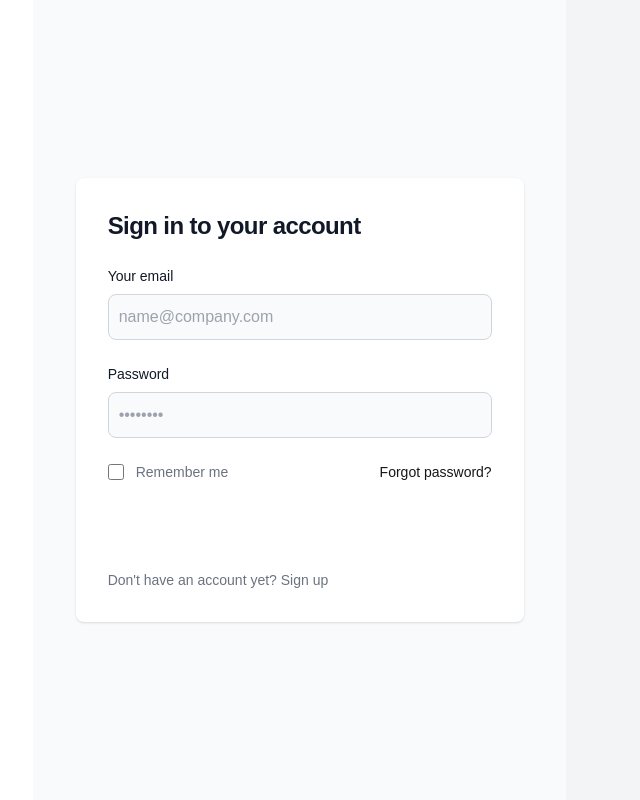
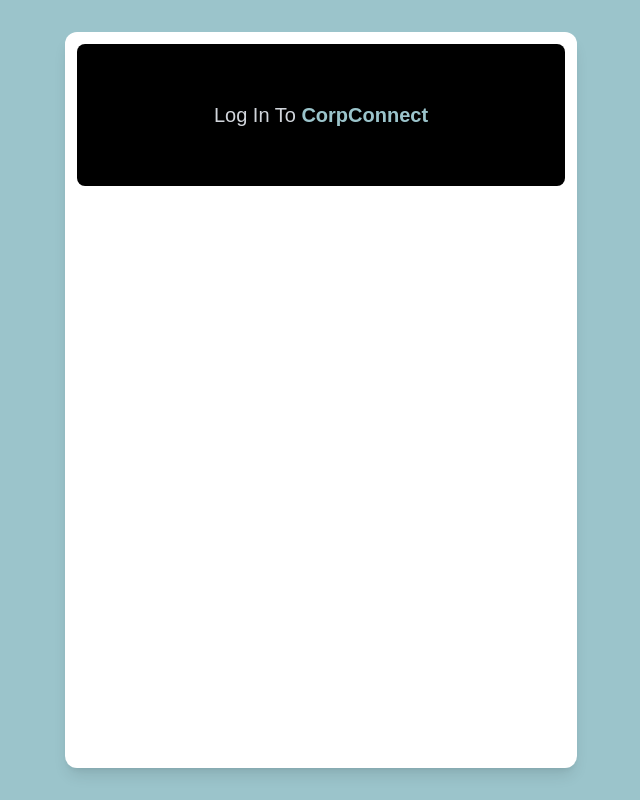
Before and after one commit to rohanpansara/corp-connect-nextjs, a Next.js app: page /auth/login in a window 1280 px wide. Shown: the whole page, without its empty margins (607-1247 px from the left). Built offline with nearby package versions, Linux system fonts and the light colour scheme.

Commit message:
Login Page Design Started

```diff
--- a/src/app/auth/login/page.tsx
+++ b/src/app/auth/login/page.tsx
@@ -2,7 +2,7 @@
 
 const LoginPage = () => {
     return (
-        <div className="min-h-screen bg-gray-100 flex items-center justify-center">
+        <div className="min-h-screen bg-[#9BC4CB] flex items-center justify-center">
             <LoginForm />
         </div>
     );
--- a/src/components/LoginForm.tsx
+++ b/src/components/LoginForm.tsx
@@ -4,6 +4,9 @@
 import { useState } from 'react';
 import { useRouter } from 'next/navigation'; // Use from 'next/navigation' in the app directory
 import { apiClient } from '@/utils/apiClient';
+import Image from 'next/image';
+import illustration from '@/assets/illustration.png';
+
 
 const LoginForm = () => {
     const [email, setEmail] = useState('');
@@ -29,87 +32,64 @@
 
 
     return (
-        // <div className="flex justify-center items-center h-screen">
-        //     <div className="w-full max-w-sm p-6 bg-white shadow-md rounded-lg">
-        //         <h2 className="text-2xl font-bold text-center mb-6">Login</h2>
-        //         {error && <p className="text-red-500 text-center mb-4">{error}</p>}
-        //         <form onSubmit={handleSubmit}>
-        //             <div className="mb-4">
-        //                 <label htmlFor="email" className="block text-sm font-medium text-gray-700">
-        //                     Email
-        //                 </label>
-        //                 <input
-        //                     type="email"
-        //                     id="email"
-        //                     value={email}
-        //                     onChange={(e) => setEmail(e.target.value)}
-        //                     required
-        //                     className="mt-1 block w-full px-3 py-2 border border-gray-300 rounded-md shadow-sm focus:outline-none focus:ring-indigo-500 focus:border-indigo-500 sm:text-sm"
-        //                 />
-        //             </div>
+        <>
+            <main className='flex w-[90%] h-screen min-h-screen bg-[#9BC4CB]'>
+                <section className='flex w-1/2'>
+                    {/* <Image src={illustration} alt="Illustration" layout="responsive" /> */}
+                </section>
+                <section className='flex w-1/2'>
+                    <div className='w-full p-8'>
+                        <div className='w-full h-full min-h-full bg-white shadow-lg rounded-[12px]'>
+                            <div className='flex flex-col p-3 w-full h-full'>
+                                <div className='flex h-[20%] w-full justify-center items-center text-pretty text-xl font-medium text-gray-300 bg-black rounded-lg p-5'>
+                                    Log In To&nbsp;<span className='text-[#9BC4CB] font-bold'>CorpConnect</span>
+                                </div>
+                            </div>
+                        </div>
+                    </div>
+                </section>
+                {/* <section className='flex w-1/2'>
+                    <div className="flex min-h-full flex-col justify-center px-6 py-12 lg:px-8">
+                        <div className="sm:mx-auto sm:w-full sm:max-w-sm">
+                            <img className="mx-auto h-10 w-auto" src="https://tailwindui.com/plus/img/logos/mark.svg?color=indigo&shade=600" alt="Your Company" />
+                            <h2 className="mt-10 text-center text-2xl font-bold leading-9 tracking-tight text-gray-900">Sign in to your account</h2>
+                        </div>
 
-        //             <div className="mb-6">
-        //                 <label htmlFor="password" className="block text-sm font-medium text-gray-700">
-        //                     Password
-        //                 </label>
-        //                 <input
-        //                     type="password"
-        //                     id="password"
-        //                     value={password}
-        //                     onChange={(e) => setPassword(e.target.value)}
-        //                     required
-        //                     className="mt-1 block w-full px-3 py-2 border border-gray-300 rounded-md shadow-sm focus:outline-none focus:ring-indigo-500 focus:border-indigo-500 sm:text-sm"
-        //                 />
-        //             </div>
+                        <div className="mt-10 sm:mx-auto sm:w-full sm:max-w-sm">
+                            <form className="space-y-6" action="#" method="POST">
+                                <div>
+                                    <label about="email" className="block text-sm font-medium leading-6 text-gray-900">Email address</label>
+                                    <div className="mt-2">
+                                        <input id="email" name="email" type="email" autoComplete="email" required className="block w-full rounded-md border-0 py-1.5 text-gray-900 shadow-sm ring-1 ring-inset ring-gray-300 placeholder:text-gray-400 focus:ring-2 focus:ring-inset focus:ring-indigo-600 sm:text-sm sm:leading-6" />
+                                    </div>
+                                </div>
 
-        //             <button
-        //                 type="submit"
-        //                 className="w-full bg-indigo-600 text-white py-2 px-4 rounded-md shadow hover:bg-indigo-700 focus:outline-none focus:ring-2 focus:ring-indigo-500"
-        //             >
-        //                 Login
-        //             </button>
-        //         </form>
-        //     </div>
-        // </div>
-        <div className="flex justify-around items-center h-screen w-5/6 bg-black ">
-            <section className='flex bg-white w-1/2 h-screen'></section>
-            <section className="bg-gray-50 dark:bg-gray-900 w-1/2">
-                <div className="flex flex-col items-center justify-center px-6 py-8 mx-auto md:h-screen lg:py-0">
-                    <div className="w-full bg-white rounded-lg shadow dark:border md:mt-0 sm:max-w-md xl:p-0 dark:bg-gray-800 dark:border-gray-700">
-                        <div className="p-6 space-y-4 md:space-y-6 sm:p-8">
-                            <h1 className="text-xl font-bold leading-tight tracking-tight text-gray-900 md:text-2xl dark:text-white">
-                                Sign in to your account
-                            </h1>
-                            <form className="space-y-4 md:space-y-6" action="#">
                                 <div>
-                                    <label about="email" className="block mb-2 text-sm font-medium text-gray-900 dark:text-white">Your email</label>
-                                    <input type="email" name="email" id="email" className="bg-gray-50 border border-gray-300 text-gray-900 rounded-lg focus:ring-primary-600 focus:border-primary-600 block w-full p-2.5 dark:bg-gray-700 dark:border-gray-600 dark:placeholder-gray-400 dark:text-white dark:focus:ring-blue-500 dark:focus:border-blue-500" placeholder="name@company.com" />
-                                </div>
-                                <div>
-                                    <label about="password" className="block mb-2 text-sm font-medium text-gray-900 dark:text-white">Password</label>
-                                    <input type="password" name="password" id="password" placeholder="••••••••" className="bg-gray-50 border border-gray-300 text-gray-900 rounded-lg focus:ring-primary-600 focus:border-primary-600 block w-full p-2.5 dark:bg-gray-700 dark:border-gray-600 dark:placeholder-gray-400 dark:text-white dark:focus:ring-blue-500 dark:focus:border-blue-500" />
-                                </div>
-                                <div className="flex items-center justify-between">
-                                    <div className="flex items-start">
-                                        <div className="flex items-center h-5">
-                                            <input id="remember" aria-describedby="remember" type="checkbox" className="w-4 h-4 border border-gray-300 rounded bg-gray-50 focus:ring-3 focus:ring-primary-300 dark:bg-gray-700 dark:border-gray-600 dark:focus:ring-primary-600 dark:ring-offset-gray-800" />
-                                        </div>
-                                        <div className="ml-3 text-sm">
-                                            <label about="remember" className="text-gray-500 dark:text-gray-300">Remember me</label>
+                                    <div className="flex items-center justify-between">
+                                        <label about="password" className="block text-sm font-medium leading-6 text-gray-900">Password</label>
+                                        <div className="text-sm">
+                                            <a href="#" className="font-semibold text-indigo-600 hover:text-indigo-500">Forgot password?</a>
                                         </div>
                                     </div>
-                                    <a href="#" className="text-sm font-medium text-primary-600 hover:underline dark:text-primary-500">Forgot password?</a>
+                                    <div className="mt-2">
+                                        <input id="password" name="password" type="password" autoComplete="current-password" required className="block w-full rounded-md border-0 py-1.5 text-gray-900 shadow-sm ring-1 ring-inset ring-gray-300 placeholder:text-gray-400 focus:ring-2 focus:ring-inset focus:ring-indigo-600 sm:text-sm sm:leading-6" />
+                                    </div>
                                 </div>
-                                <button type="submit" className="w-full text-white bg-primary-600 hover:bg-primary-700 focus:ring-4 focus:outline-none focus:ring-primary-300 font-medium rounded-lg text-sm px-5 py-2.5 text-center dark:bg-primary-600 dark:hover:bg-primary-700 dark:focus:ring-primary-800">Sign in</button>
-                                <p className="text-sm font-light text-gray-500 dark:text-gray-400">
-                                    Don't have an account yet? <a href="#" className="font-medium text-primary-600 hover:underline dark:text-primary-500">Sign up</a>
-                                </p>
+
+                                <div>
+                                    <button type="submit" className="flex w-full justify-center rounded-md bg-indigo-600 px-3 py-1.5 text-sm font-semibold leading-6 text-white shadow-sm hover:bg-indigo-500 focus-visible:outline focus-visible:outline-2 focus-visible:outline-offset-2 focus-visible:outline-indigo-600">Sign in</button>
+                                </div>
                             </form>
+
+                            <p className="mt-10 text-center text-sm text-gray-500">
+                                Not a member?
+                                <a href="#" className="font-semibold leading-6 text-indigo-600 hover:text-indigo-500">Start a 14 day free trial</a>
+                            </p>
                         </div>
                     </div>
-                </div>
-            </section>
-        </div>
+                </section> */}
+            </main>
+        </>
     );
 };
 
```
Also changed, not shown: src/assets/bg-custom.png (added), src/assets/illustration.png (added).
